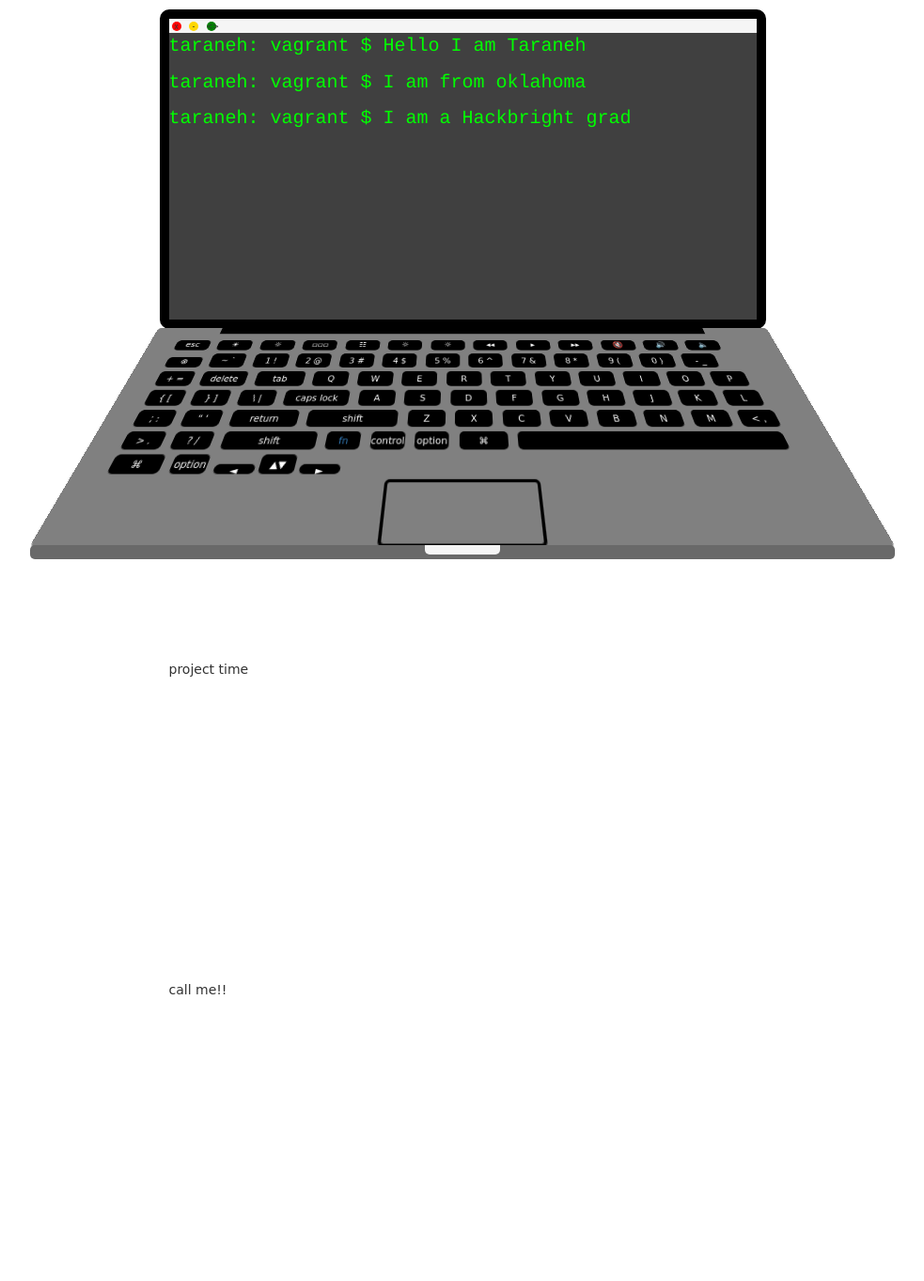
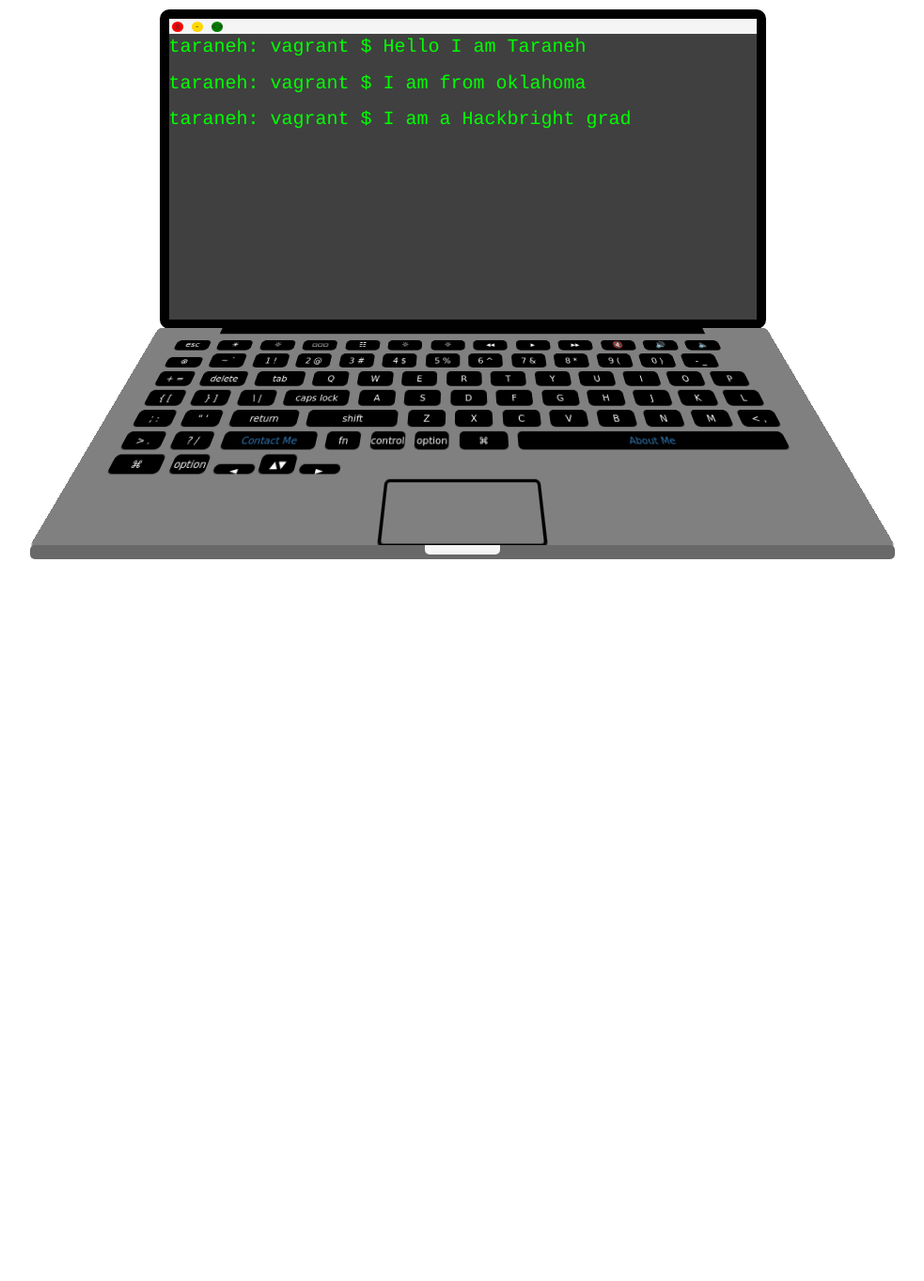
Before and after one commit to tarzioo/personal-portfolio, a PHP site: page /base.html in a window 1280 px wide; the page is wider, and only the part inside the window is pictured. Shown: that part at 94% size, without its empty margins (148-1131 px from the left). After the commit the page ends 595 px from the top of that part, so only its background shows below. Run offline with PHP 8.4, Linux system fonts and the light colour scheme; some libraries are stand-ins or nearby versions; some web fonts are replaced.

Commit message:
Added javascript file to handle button evts, rerouting and hide/show divs

```diff
--- a/base.html
+++ b/base.html
@@ -7,20 +7,18 @@
             <link href="https://fonts.googleapis.com/css?family=Baloo+Tamma|Open+Sans" rel="stylesheet">
             <link rel="stylesheet" type="text/css" href="static/styles.css">
             <meta http-equiv="Content-Type" content="text/html; charset=utf-8" />
-            <script src="jquery.js"></script>
-            <script src="typed.js"></script>
-            <script src="/static/computer.js"></script>
     </head>
+
         <body>
             <div class="container-fluid">
                 <div id="header"></div>
                 <div id="full-screen">
-                    <div class="toolbar">
+                    <div id="toolbar">
                         <div class="circle red-circle">x</div>
                         <div class="circle yellow-circle">-</div>
                         <div class="circle green-circle"><></div>
                     </div>
-
+                    <div id="body">
 
                 <!-- <div id="triangle-bottomright"></div> -->
 
@@ -33,9 +31,45 @@
                             </div>
 
                         </div>
-                    <div id="about-me" class="sections">Hi!!!!</div>
+                        <div id="about-me" class="sections">
+                            <div class="row">
+                                <div class="col-xs-3" id="profile-pic">
+                                    <img src="static/img/profile-pic.png"/>
+                                </div>
+                                <div class="col-xs-9" id="about-me-speech">
+                                    <h1>Hello There!</h1>
+                                    <ul>
+
+                                        <li>I am so excited you're here! I am Taraneh but I often go by Tara for short.</li>
+
+                                        <li>I am from Oklahoma and am very proud to be half Native American from the Kiowa Tribe. There aren't a lot of Natives in tech and one of my biggest goals is to get more exposure to the natives of all tribes so a career in tech can become possible!</li>
+
+                                        <li>I was lucky to have gotten the exposure to the programming world in college. I took several beginning classes in Java, CSS/HTML, C++, C#, Visual Basic, operating systems and networking.</li>
+
+                                        <li>I had always dreamed of becoming a software engineer and time kept passing while I stayed unhappy in a job in retail for years.</li>
+
+                                        <li>Finally I decided to just teach myself! I went online and studied at Codecademy, Khan Academy and FreeCodeCamp.</li>
+
+                                        <li>I was excited again!! I reached out to fellow coders instagram to see their projects and how they were. I just wanted to be in that world. Through my Instagram searching, it wasn't long before I found out about Hackbright.</li>
+
+                                        <li>WOW! An engineering school for women! I put everything I had into getting admitted and was THRILLED when I was accepted!</li>
+
+                                        <li>I quit both of my jobs, emptied my savings, threw everything I owed into a storage unit and flew to San Francisco to learn everything I could about software engineering.</li>
+
+                                        <li>I love everything about my new life. I am constantly being challenged and I enjoy the opportunity.</li>
+
+                                        <li>Being a software engineer is pretty awesome</li>
+
+
+                                    </ul>
+                                </div>
+                            </div>
+                        </div>
                         <div id="projects" class="sections">project time</div>
-                    <div id="contact" class="sections">call me!!</div>
+                        <div id="contact" class="sections">
+                            <h1>Say Hi Or Keep in Contact</h1>
+                        </div>
+                    </div>
                 </div>
 
                 <div id="keyboard">
@@ -113,13 +147,13 @@
                         <div class="keys row-five"><p>< ,</p></div>
                         <div class="keys row-five"><p>> .</p></div>
                         <div class="keys row-five"><p>? /</p></div>
-                        <div class="keys row-five extra-large-key"><p>shift</p></div>
+                        <div class="keys row-five extra-large-key"><p><a id="contact-btn" href="#contact">Contact Me</a></p></div>
 
-                        <div class="keys row-six"><p><a class="buttonlink" href="#about-me">fn</a></p></div>
+                        <div class="keys row-six"><p>fn</p></div>
                         <div class="keys row-six"><p>control</p></div>
                         <div class="keys row-six"><p>option</p></div>
                         <div class="keys row-six command-key"><p>⌘</p></div>
-                        <div class="keys row-six space-bar"></div>
+                        <div class="keys row-six space-bar"><p><a id="about-me-btn" href="#about-me">About Me</a></p></div>
                         <div class="keys row-six command-key"><p>⌘</p></div>
                         <div class="keys row-six"><p>option</p></div>
                         <div class="keys row-six left-right-arrow small-text"><p>◄</p></div>
@@ -133,5 +167,8 @@
                 </div>
             </div>
         </div>
+        <script src="http://code.jquery.com/jquery.js"></script>
+        <script src="static/computer.js"></script>
+
     </body>
 </html>
--- /dev/null
+++ b/static/computer.js
@@ -0,0 +1,27 @@
+"use strict";
+
+$('#about-me-btn').click(function() {
+    console.log("entered function");
+  $('#about-me').show('slow', function() {
+    document.getElementById("intro").style.display = 'none';
+    document.getElementById("keyboard").style.display = 'none';
+    document.getElementById("keyboard-bottom").style.display = 'none';
+    document.getElementById("full-screen").style.height = '620px';
+    document.getElementById("full-screen").style.width = '1000px';
+    document.getElementById("toolbar").style.fontSize = '15px';
+
+  });
+});
+
+$('#contact-btn').click(function() {
+    console.log("entered function");
+  $('#contact').show('slow', function() {
+    document.getElementById("intro").style.display = 'none';
+    document.getElementById("keyboard").style.display = 'none';
+    document.getElementById("keyboard-bottom").style.display = 'none';
+    document.getElementById("full-screen").style.height = '620px';
+    document.getElementById("full-screen").style.width = '1000px';
+    document.getElementById("toolbar").style.fontSize = '15px';
+
+  });
+});
--- a/static/styles.css
+++ b/static/styles.css
@@ -12,7 +12,7 @@ body {
     border-width: 10px;
     border-radius: 10px;
     margin: 0 auto;
-    position: relative;
+
 }
 #triangle-bottomright {
     width: 0;
@@ -24,48 +24,61 @@ body {
     vertical-align: auto;
     display: inline-block;
 }
+#body {
+    height:95%;
+    width:100%;
+
+}
 #intro {
     width: 100%;
     height: 100%;
-    position: absolute;
+    overflow-y: hidden;
+    overflow-x: hidden;
 
 }
 
 #about-me {
     height: 100%;
     width: 100%;
-    position: absolute;
-    bottom: -341px;
+    overflow-y: hidden;
+    overflow-x: hidden;
+    display: none;
+    color: black;
+    background: white;
 }
 
 #projects {
     height: 100%;
     width: 100%;
-    position: absolute;
-    bottom: -682px
+    overflow-y: hidden;
+    overflow-x: hidden;
+    display: none;
 }
 
 #contact {
     height: 100%;
     width: 100%;
-    position: absolute;
-    bottom: -1023px;
+    overflow-y: hidden;
+    overflow-x: hidden;
+    display: none;
+    color: orange;
+    background: green;
 }
 
 #header {
     height: 10px;
 }
 
-.toolbar {
+#toolbar {
     background-color: #F5F5F5;
-    height: 15px;
+    height: 5%;
     font-size: 8px;
 }
 
 .circle {
     border-radius: 50%;
-    height: 10px;
-    width: 10px;
+    height: 70%;
+    width: 2%;
     position: relative;
     margin: 3px;
     display: inline-block;
@@ -382,51 +395,13 @@ span {
     color:white;
 }
 
-/*********************************************************/
-
-/*h5 {
-  color: lime;
-  font-family: "Courier";
-  font-size: 20px;
-  margin: 10px 0 0 10px;
-  white-space: nowrap;
-  overflow: hidden;
-  position: fixed;
-  width: 30em;
-  animation: type 4s steps(60, end);
-  word-wrap: break-word;
+#profile-pic img {
+    border-radius: 70px;
 
 }
 
-h5 :nth-child(2){
-  animation: type2 8s steps(60, end);
+#profile-pic {
+    display: inline-block;
+    margin: 0 auto;
+
 }
-
-h5 {
-  color: lime;
-  text-decoration: none;
-}
-
-span{
-  animation: blink 1s infinite;
-}
-
-@keyframes type{
-  from { width: 0; }
-}
-
-@keyframes type2{
-  0%{width: 0;}
-  50%{width: 0;}
-  100%{ width: 100; }
-}
-
-@keyframes blink{
-  to{opacity: .0;}
-}
-
-::selection{
-  background: black;
-}
-
-*/
```
Also changed, not shown: static/img/profile-pic.png (added), 3 other files. Lines whose indentation alone changed are shown as unchanged.
